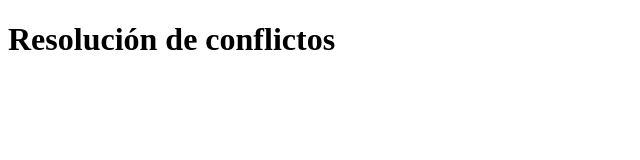
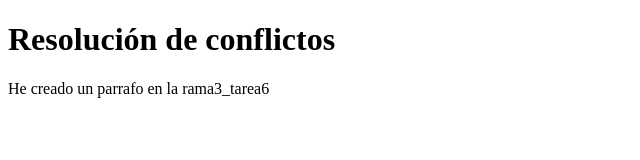
Before and after one commit to refuerzo-franciscomfm/conflicto-github, a plain HTML site: page index.html in a window 1280 px wide. Shown: the whole page, without its empty margins (0-640 px from the left). Drawn offline with Linux system fonts and the light colour scheme.

Commit message:
1 parrafo en la rama3_tarea6

```diff
--- a/index.html
+++ b/index.html
@@ -8,5 +8,6 @@
 </head>
 <body>
     <h1>Resolución de conflictos</h1>
+    <p>He creado un parrafo en la rama3_tarea6</p>
 </body>
 </html>
```
